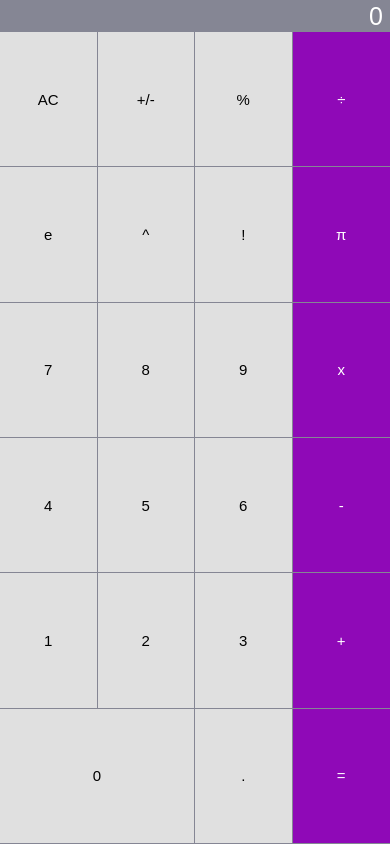
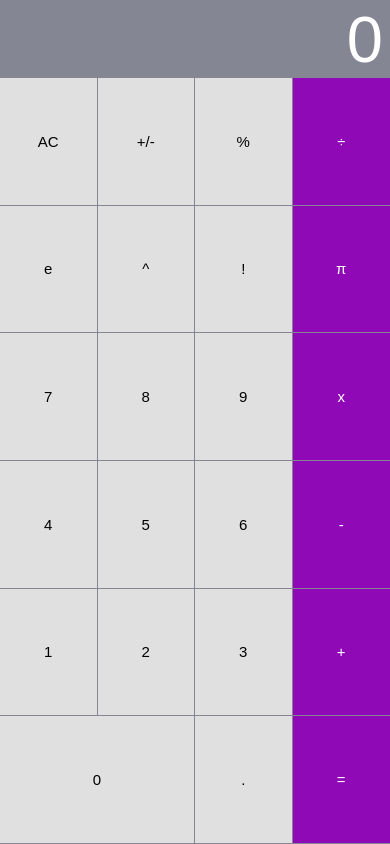
Before and after one commit to vishalisuresh/Calculator, a React app: page / in a window 390 px wide. Built offline with nearby package versions, Linux system fonts and the light colour scheme; some packages are replaced by stand-ins of ours.

Commit message:
Display changes

```diff
--- a/src/component/Display.css
+++ b/src/component/Display.css
@@ -11,3 +11,10 @@
   font-size: 2.5rem;
   padding: 0.2rem 0.7rem 0.1rem 0.5rem;
 }
+
+@media screen and (max-width: 480px) {
+  .component-display > div {
+    font-size: 6.5rem;
+    padding: 0.2rem 0.7rem 0.1rem 0.5rem;
+  }
+}
```
